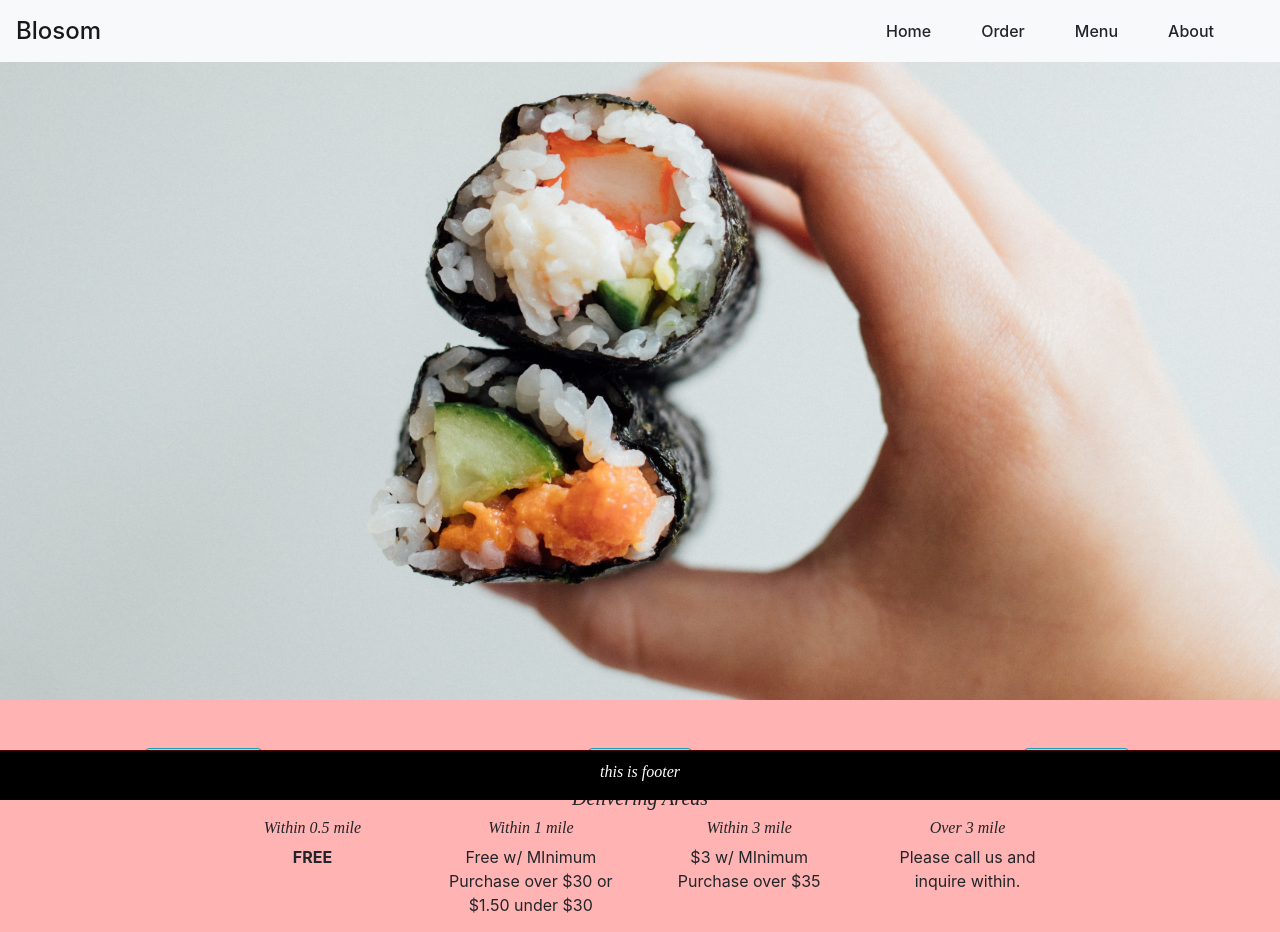
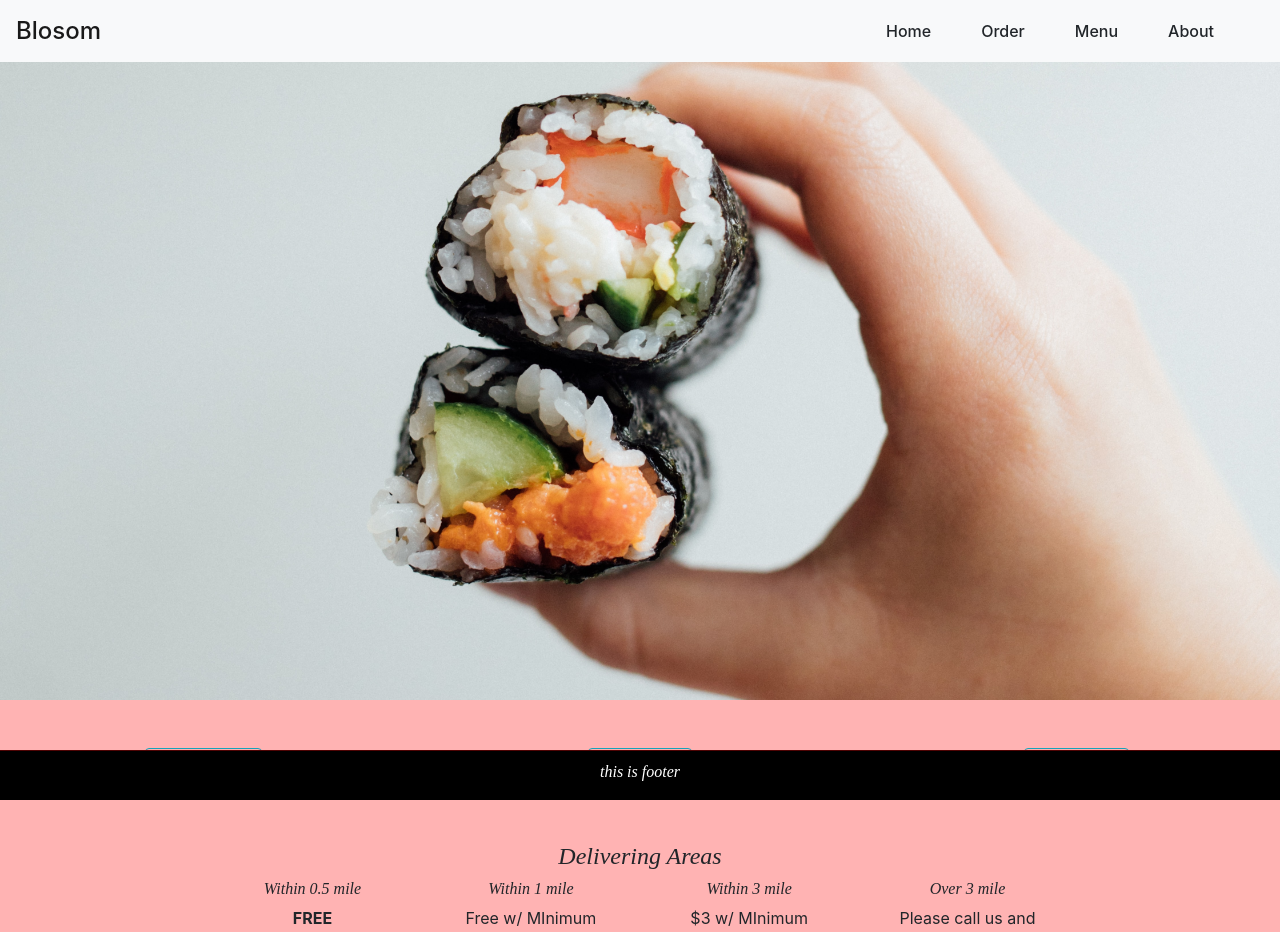
Before and after one commit to aBurmeseDev/Blosom, a React (Create React App) app: page / in a window 1280 px wide. Shown: the top 932 px of the page. Built offline with nearby package versions, Linux system fonts and the light colour scheme; a web font is replaced by a local one.

Commit message:
style order section

```diff
--- a/src/App.css
+++ b/src/App.css
@@ -65,7 +65,8 @@ h6 {
 }
 
 #deliver-body {
-  margin-bottom: 3.5rem;
+  margin-top: 3.5rem;
+  margin-bottom: 1.5rem;
 }
 
 /* Footer */
--- a/src/pages/About.js
+++ b/src/pages/About.js
@@ -24,7 +24,7 @@ export default class About extends Component {
             </Col>
           </Row>
         </div>
-        <div id='deliver-body'>
+        {/* <div id='deliver-body'>
           <h5 id='order'>Delivering Areas</h5>
           <Row>
             <Col xs='12' md='3'>
@@ -40,7 +40,7 @@ export default class About extends Component {
               <h6>Over mile</h6>
             </Col>
           </Row>
-        </div>
+        </div> */}
       </div>
     );
   }
--- a/src/pages/Order.js
+++ b/src/pages/Order.js
@@ -26,7 +26,7 @@ export default class Order extends Component {
           </Row>
         </div>
         <div id='deliver-body'>
-          <h5 id='order'>Delivering Areas</h5>
+          <h4 id='order'>Delivering Areas</h4>
           <Row>
             <Col xs='12' md='2' />
             <Col xs='12' md='2'>
```
